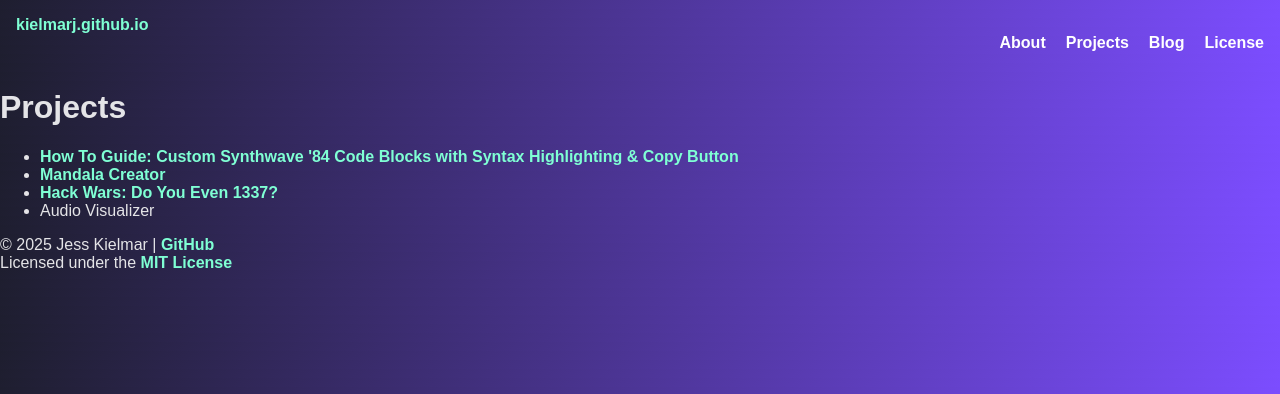
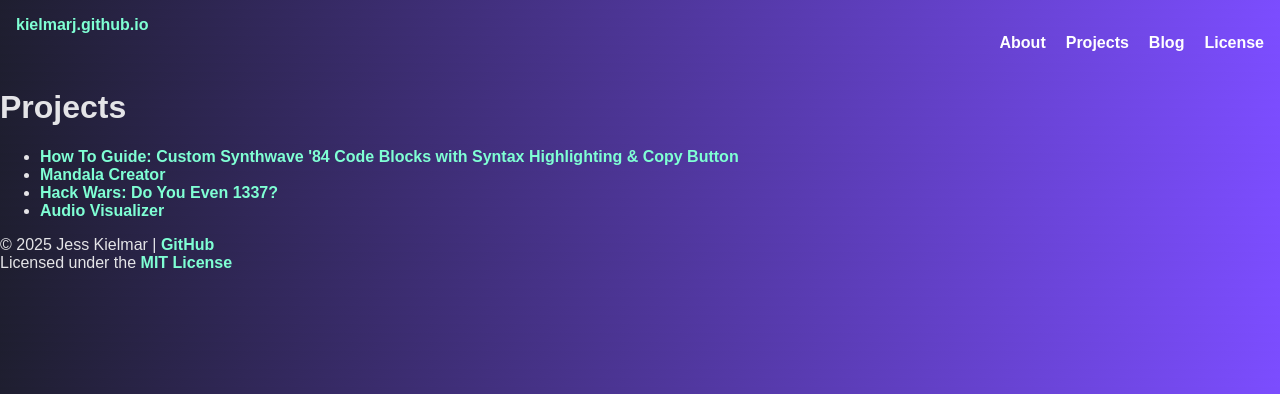
Before and after one commit to kielmarj/kielmarj.github.io, a Jekyll site: the page built from docs/projects/index.html, in a window 1280 px wide. Shown: the top 394 px of the page. Built offline with Jekyll 4.4.1, drawn with Linux system fonts in a browser that asks for light colours.

```diff
--- a/docs/projects/index.html
+++ b/docs/projects/index.html
@@ -6,6 +6,6 @@ title: "Projects"
 <ul>
   <li><a href="synthwaveCodeBlocks/index.html">How To Guide: Custom Synthwave '84 Code Blocks with Syntax Highlighting & Copy Button</a></li>
   <li><a href="mandalaCreator/index.html">Mandala Creator</a></li>
-  <li><a href="hack-wars/index.html">Hack Wars: Do You Even 1337?</a>
-  <li><a href="audio-visualizer/index.html"></a>Audio Visualizer</li>
+  <li><a href="hack-wars/index.html">Hack Wars: Do You Even 1337?</a></li>
+  <li><a href="audio-visualizer/index.html">Audio Visualizer</a></li>
 </ul>
```
